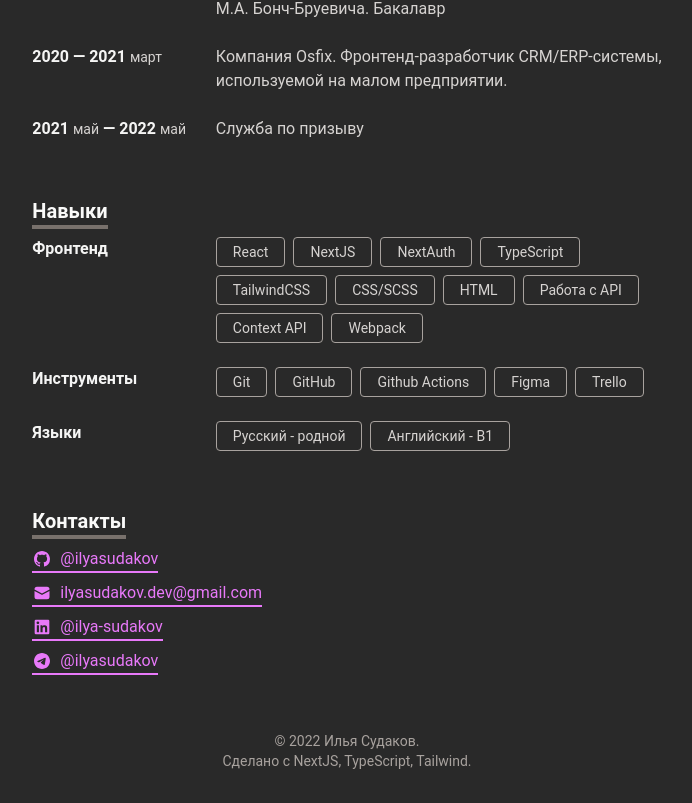
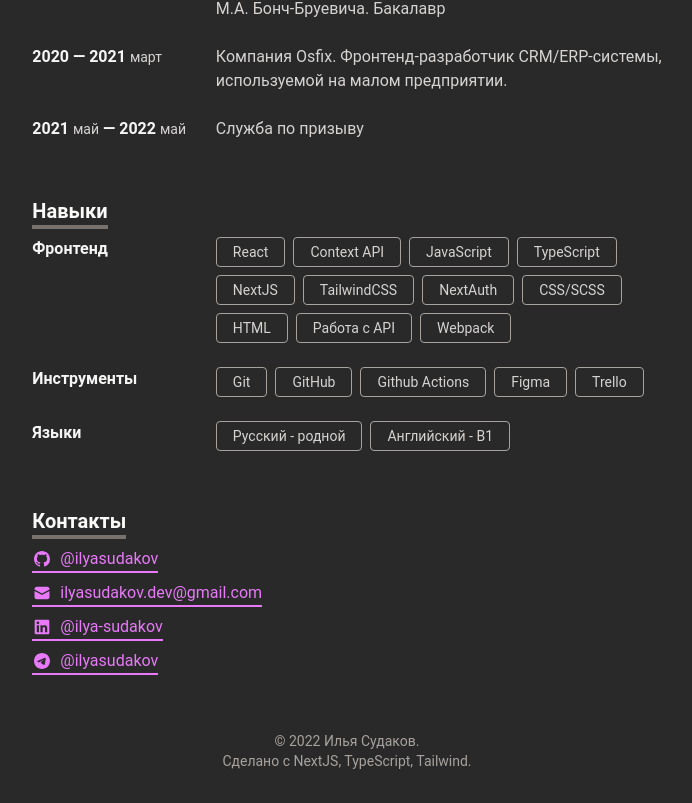
Before and after one commit to ilyasudakov/portfolio-react, a Next.js app: page / in a window 1280 px wide. Shown: the part 1930-2733 px from the top of the page, without its empty margins (293-985 px from the left). Built offline with nearby package versions, Linux system fonts and the light colour scheme.

Commit message:
Change orded of frontend skills

```diff
--- a/src/data/landing.tsx
+++ b/src/data/landing.tsx
@@ -104,14 +104,15 @@
     setName: 'Фронтенд',
     skills: [
       'React',
+      'Context API',
+      'JavaScript',
+      'TypeScript',
       'NextJS',
+      'TailwindCSS',
       'NextAuth',
-      'TypeScript',
-      'TailwindCSS',
       'CSS/SCSS',
       'HTML',
       'Работа с API',
-      'Context API',
       'Webpack',
     ],
   },
```
